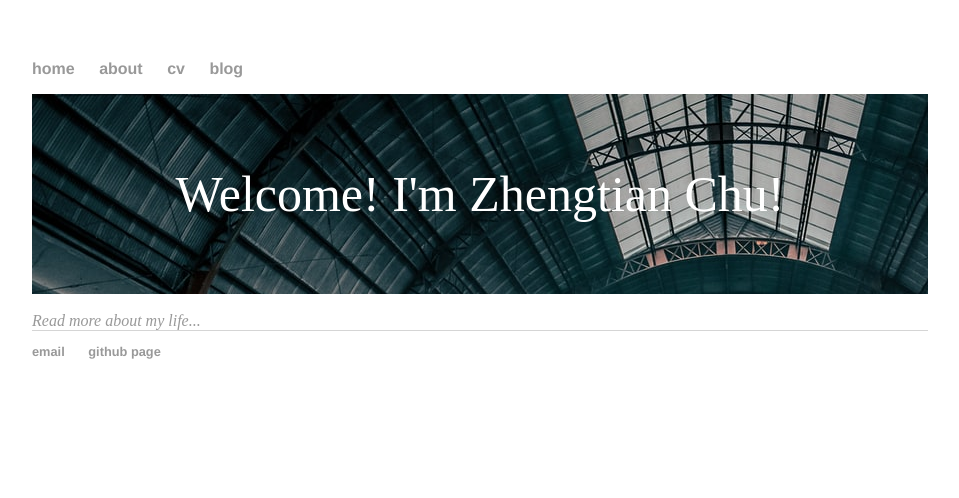
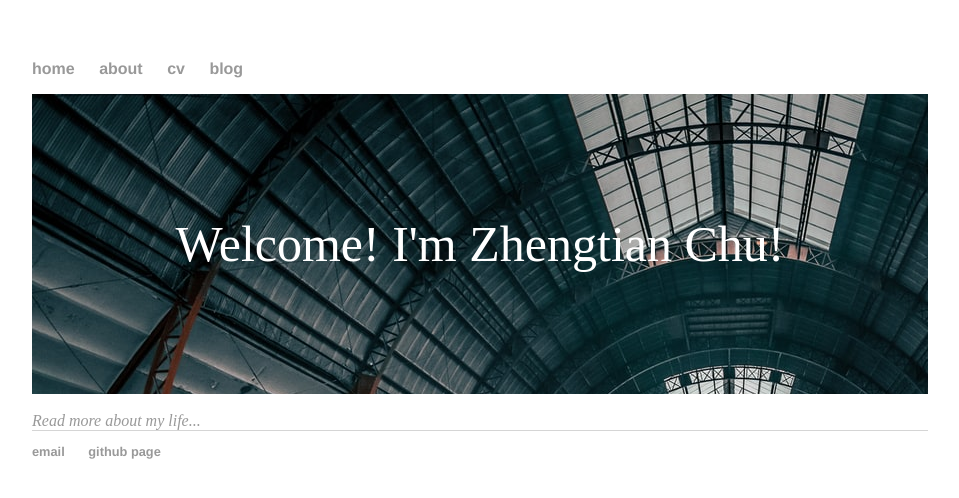
Before and after one commit to scyxx2/lakerschampions.github.io, a Jekyll site: the page built from index.html, in a window 1280 px wide. Shown: the top 498 px of the page, without its empty margins (160-1119 px from the left). Built offline with Jekyll 4.4.1, drawn with Linux system fonts in a browser that asks for light colours.

Commit message:
Update main.css

```diff
--- a/css/main.css
+++ b/css/main.css
@@ -5,10 +5,13 @@ body {
 .blurb{
     background: url("/img/home.png") no-repeat;
     color:white;
-    height:200px;
+    height:300px;
     font-size:50px;
     text-align: center;
-    line-height: 200px;
+    line-height:300px;
+    overflow: hidden;
+
+
 }
 nav ul, footer ul {
     font-family:'Helvetica', 'Arial', 'Sans-Serif';
```
